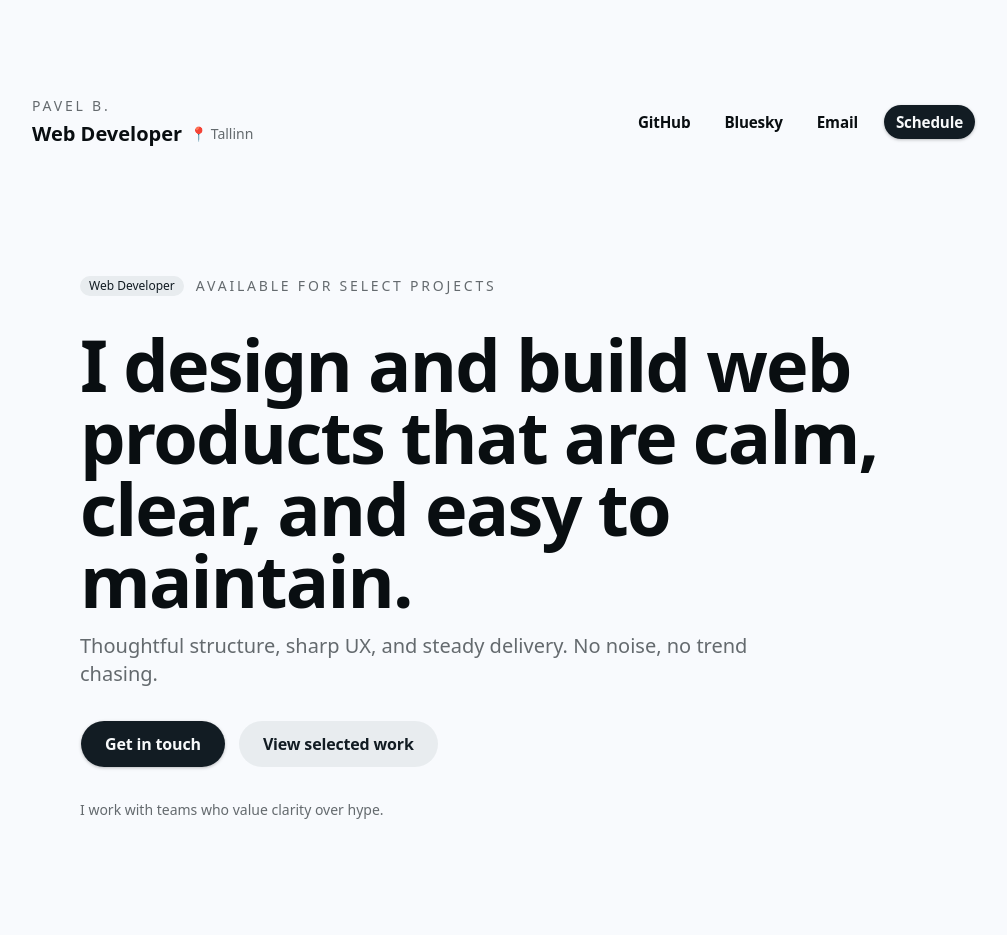
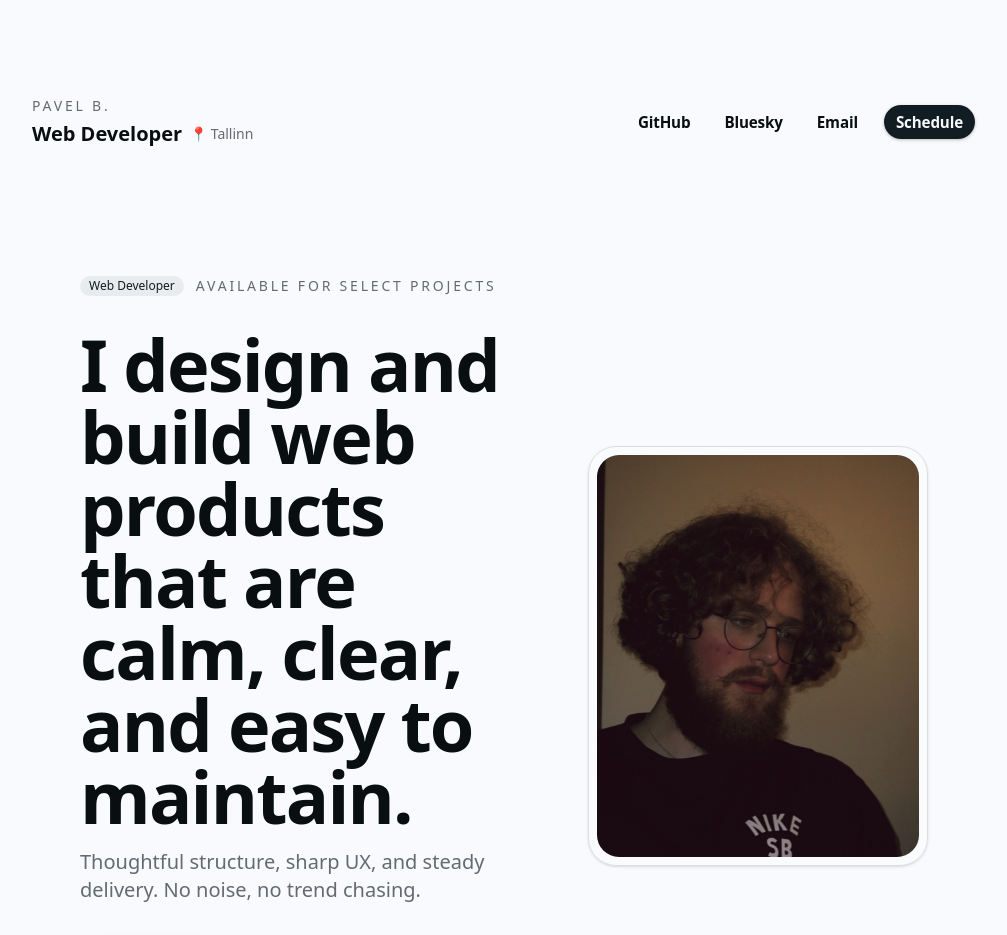
Before and after one commit to paulbgtr/paulbg.dev, a Next.js app: page / in a window 1280 px wide. Shown: the top 935 px of the page, without its empty margins (136-1143 px from the left). Built offline with nearby package versions, Linux system fonts and the light colour scheme.

Commit message:
add portrait to hero

```diff
--- a/components/hero.tsx
+++ b/components/hero.tsx
@@ -1,4 +1,5 @@
 import { motion } from "motion/react";
+import Image from "next/image";
 import Link from "next/link";
 
 import { Badge } from "./ui/badge";
@@ -9,11 +10,12 @@ import { fadeUp } from "@/lib/utils";
 export const Hero = () => {
   return (
     <motion.section
-      className="flex flex-col gap-8 rounded-3xl p-8 md:p-12"
+      className="grid gap-10 rounded-3xl p-8 md:grid-cols-[1.15fr_0.85fr] md:items-center md:gap-12 md:p-12"
       initial={fadeUp.initial}
       animate={fadeUp.animate}
       transition={{ ...fadeUp.transition, delay: 0.1 }}
     >
+      <div className="grid gap-8">
         <div className="flex flex-wrap items-center gap-3">
           <Badge variant="secondary">Web Developer</Badge>
           <span className="text-sm uppercase tracking-[0.2em] text-muted-foreground">
@@ -46,6 +48,25 @@ export const Hero = () => {
         <p className="text-sm text-muted-foreground">
           I work with teams who value clarity over hype.
         </p>
+      </div>
+      <div className="relative mx-auto w-full max-w-sm md:mx-0 md:justify-self-end">
+        <div
+          aria-hidden="true"
+          className="absolute -inset-6 rounded-[32px] bg-[radial-gradient(circle_at_30%_20%,hsl(var(--accent))_0%,transparent_60%)] opacity-40 blur-2xl"
+        />
+        <div className="relative overflow-hidden rounded-[28px] border border-border bg-card/70 p-2 shadow-sm">
+          <div className="aspect-[4/5] overflow-hidden rounded-[22px] bg-muted">
+            <Image
+              src="/portrait.png"
+              alt="Portrait of Pavel B."
+              width={720}
+              height={900}
+              priority
+              className="h-full w-full object-cover object-[50%_35%]"
+            />
+          </div>
+        </div>
+      </div>
     </motion.section>
   );
 };
```
Also changed, not shown: public/portrait.png (added). Lines whose indentation alone changed are shown as unchanged.
